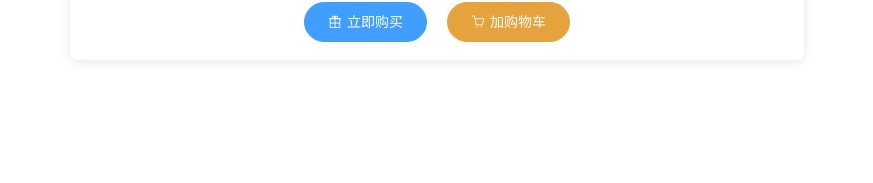
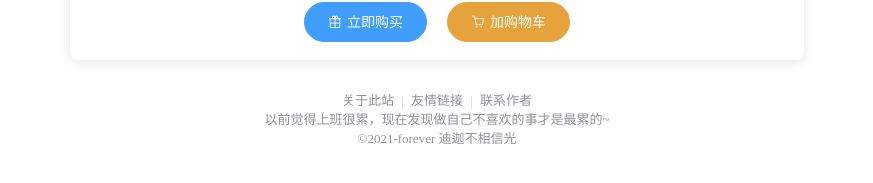
Before and after one commit to Gahui-Liao/ghmall-portal, a Vue app: page /#/detail in a window 1280 px wide. Shown: the part 565-748 px from the top of the page, without its empty margins (203-1076 px from the left). Built offline with nearby package versions, Linux system fonts and the light colour scheme.

Commit message:
feat: 增加不存在页面的跳转&调整走马灯样式

```diff
--- a/src/pages/detail.vue
+++ b/src/pages/detail.vue
@@ -19,6 +19,7 @@
           <el-image
             :src="item"
             fit="fill"
+            style="height: 250px"
             :preview-src-list="pictures"
           ></el-image>
         </el-carousel-item>
--- a/src/pages/error.vue
+++ b/src/pages/error.vue
@@ -1,8 +1,8 @@
 <template>
   <div class="error">
-    <el-image src="https://gimg2.baidu.com/image_search/src=http%3A%2F%2Fimg.wxcha.com%2Ffile%2F201703%2F14%2F6bf05ec980.gif&refer=http%3A%2F%2Fimg.wxcha.com&app=2002&size=f9999,10000&q=a80&n=0&g=0n&fmt=jpeg?sec=1617713328&t=75d15e71d23ad47960fe62b3890e6a5f"></el-image>
+    <el-image src="https://gimg2.baidu.com/image_search/src=http%3A%2F%2Fwww.wubiaoqing.com%2Fusr%2Fuploads%2F2018%2F09%2F2f6535663ea24162a1644614bb70df13.jpg&refer=http%3A%2F%2Fwww.wubiaoqing.com&app=2002&size=f9999,10000&q=a80&n=0&g=0n&fmt=jpeg?sec=1618024943&t=401e05d1f25bb9dccbeaadc8f033e59e" style="width: 200px; height: 200px"></el-image>
     <br>
-    <router-link to="index">回到首页</router-link>
+    <router-link to="index">点击回到首页</router-link>
   </div>
 </template>
 <script>
--- a/src/pages/index.vue
+++ b/src/pages/index.vue
@@ -53,6 +53,23 @@
       <router-view></router-view>
     </el-main>
     <el-footer>
+      <div class="footer">
+        <div class="li">
+          <div>
+            <span>关于此站</span>
+            <el-divider direction="vertical"></el-divider>
+            <span>友情链接</span>
+            <el-divider direction="vertical"></el-divider>
+            <span>联系作者</span>
+          </div>
+          <div>
+            <span>以前觉得上班很累，现在发现做自己不喜欢的事才是最累的~</span>
+          </div>
+          <div>
+            <span>©2021-forever 迪迦不相信光</span>
+          </div>
+        </div>
+      </div>
     </el-footer>
   </el-container>
 </template>
@@ -124,4 +141,15 @@ export default {
 .el-icon-arrow-down {
   font-size: 12px;
 }
+
+.footer {
+  text-align: center;
+  padding: 10px;
+  color: #909399;
+  font-size: 13px;
+}
+.footer .li {
+  overflow: hidden;
+  display: inline-block;
+}
 </style>
--- a/src/router/index.js
+++ b/src/router/index.js
@@ -54,6 +54,11 @@ export default new Router({
       path: '/error',
       name: 'error',
       component: Gherror
+    },
+    // 找不到页面跳转至错误页面
+    {
+      path: '*',
+      redirect: '/error'
     }
   ]
 })
```
